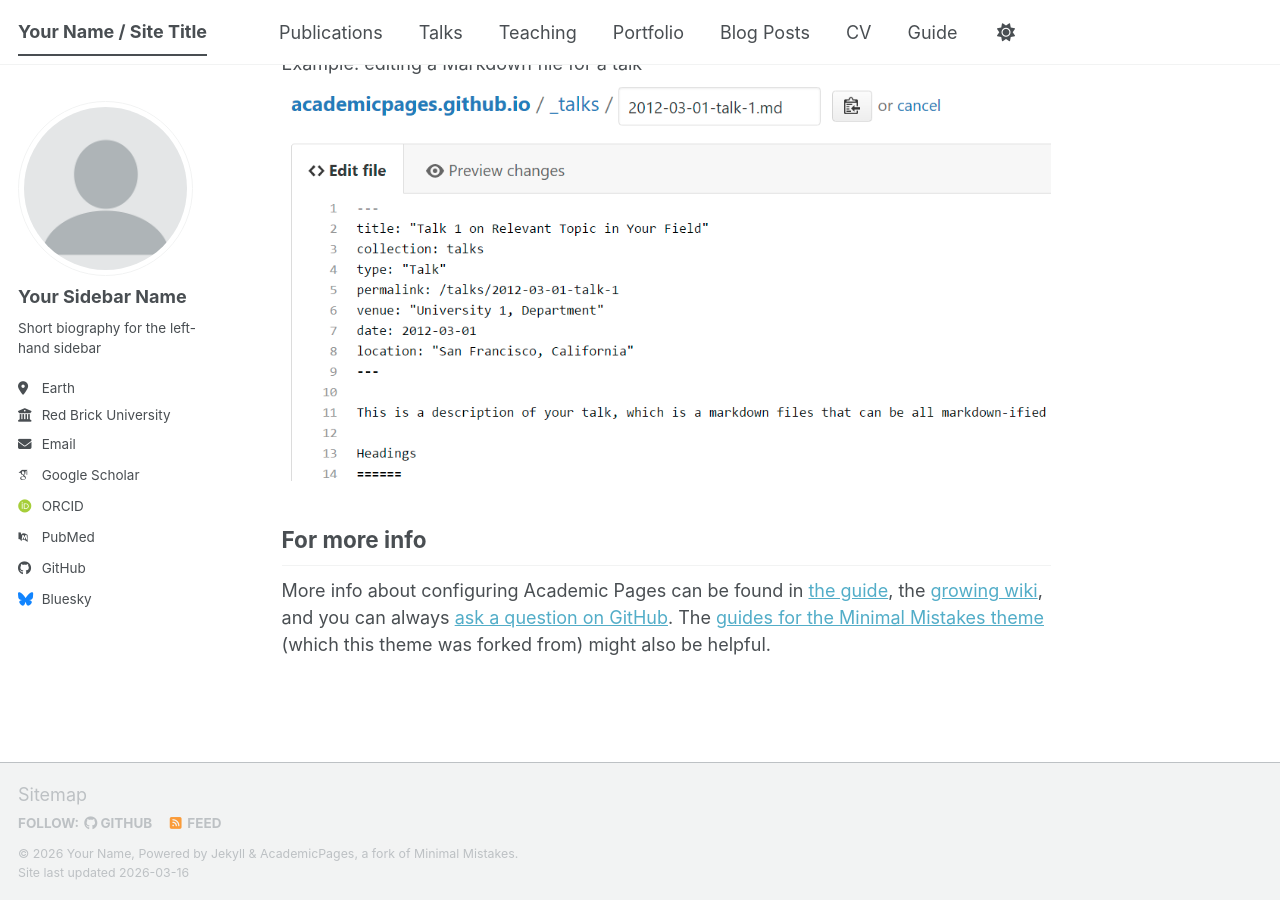
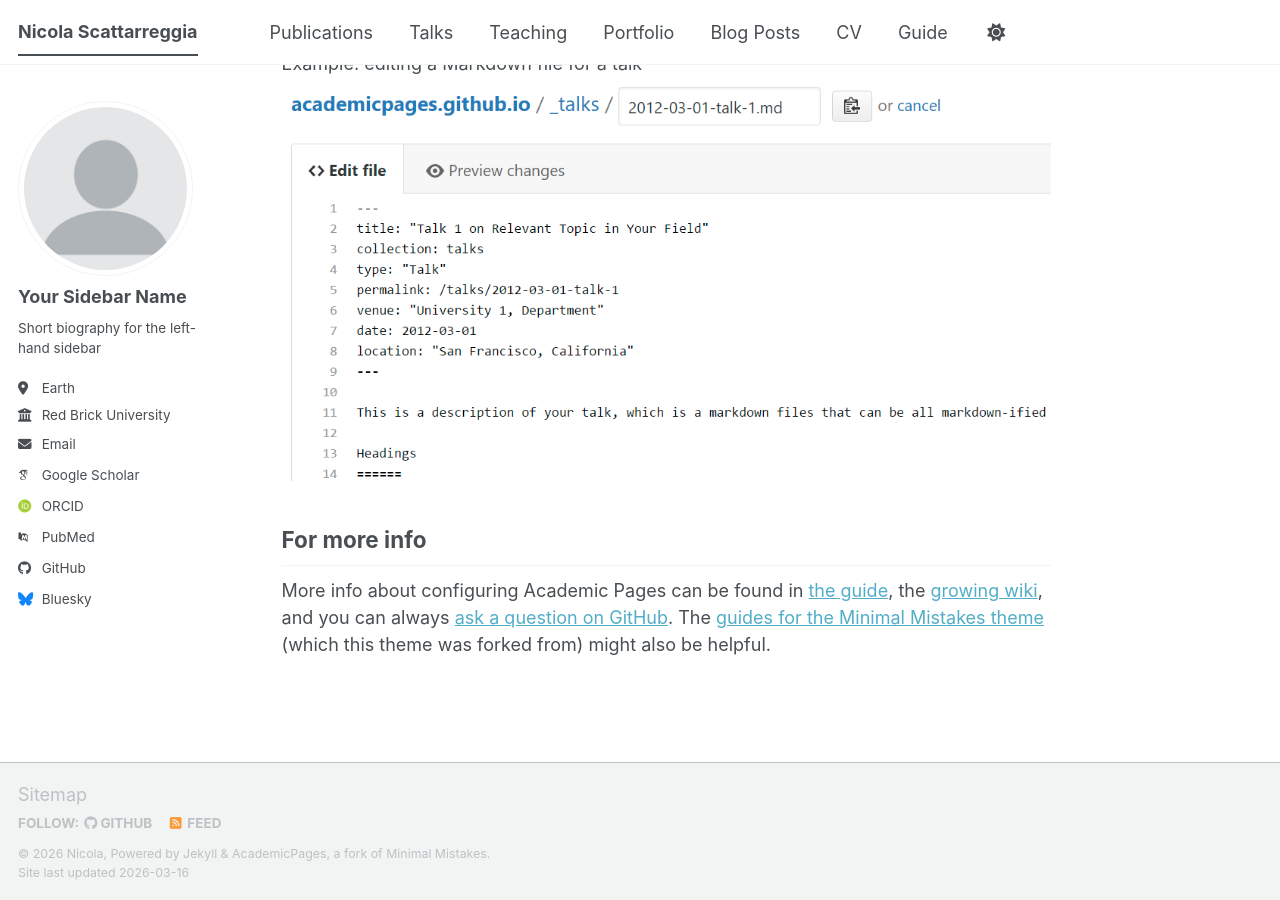
Before and after one commit to nicolascattarreggia/nicolascattarreggia.github.io, a Jekyll site: the page built from _pages/about.md, in a window 1280 px wide and 900 px high, scrolled down 2720 px. Built offline with Jekyll 4.4.1, drawn with Linux system fonts in a browser that asks for light colours; some web fonts are replaced; a script bundle is joined from its source files by our own code; library files that are not in the unit come from our copies.

Commit message:
Update site title, name, and description

```diff
--- a/_config.yml
+++ b/_config.yml
@@ -9,10 +9,10 @@
 # Basic Site Settings
 locale                   : "en-US"
 site_theme               : "default" # The available themes options are "default", "air", "sunrise", "mint", "dirt" and "contrast"
-title                    : "Your Name / Site Title"
+title                    : "Nicola Scattarreggia"
 title_separator          : "-"
-name                     : &name "Your Name"
-description              : &description "Your Name's academic portfolio"   # Update this with a general description of your site, this is the default if not overridden by a page
+name                     : &name "Nicola"
+description              : &description "Researcher in Structural Engineering"   # Update this with a general description of your site, this is the default if not overridden by a page
 url                      : https://academicpages.github.io # The base hostname & protocol for your site e.g. "https://[your GitHub username].github.io",
                                                            # or if you already have some other page hosted on Github then use "https://[your GitHub username].github.io/[Your Repo Name]"
 baseurl                  : "" # the subpath of your site, e.g. "/blog"
```
